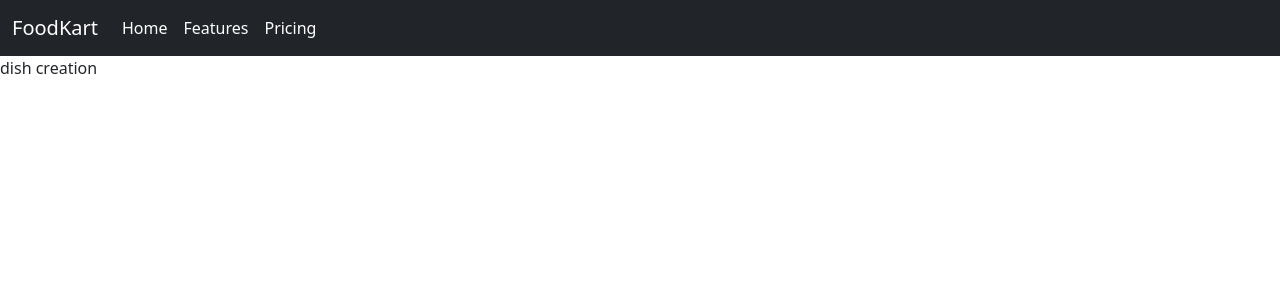
After one commit to arijitchabri/Food_Delivery, a Django app: page /dc in a window 1280 px wide. The commit adds this page. Shown: the top 300 px of the page. Run offline with Django 4.2, Linux system fonts and the light colour scheme; a user stored in the database is signed in.

Commit message:
Resturant can now only view their menu for menu modification

```diff
--- /dev/null
+++ b/Templates/menu/dish.html
@@ -0,0 +1,11 @@
+{% extends 'menu/index.html' %}
+
+{% block container%}
+{% if form == 'dish_creation' %}
+    <p>dish creation</p>
+    {% elif form == 'dish_modification' %}
+    <p>dish modification</p>
+    {% else %}
+    <p>dish deletion</p>
+{% endif %}
+{% endblock container %}
--- a/Templates/menu/index.html
+++ b/Templates/menu/index.html
@@ -53,10 +53,10 @@
               <p>{{ message }}</p>
           {% endif %}
 
-      {%if resturant or tag%}
-        <p>showing dishes from {{resturant}} {{tag}}</p>
+      {%if restaurant or tag%}
+        <p>showing dishes from {{restaurant}} {{tag}}</p>
       {%endif%}
-
+    {% if designation == 'Restaurant' %}
         {%for i in dish%}
             <div class="container">
                 <div class="card mx-5" style="width: 18rem;">
@@ -64,7 +64,27 @@
                     <div class="card-body">
                         <h5 class="card-title">{{i.name}} <span class="mx-3">{{i.price}}</span></h5>
                         <p class="card-text">{{i.description}}</p>
-          <button ><a href="{% url 'resturant_search' i.resturant%}">{{i.resturant}}</a></button>
+                        <button ><a href="{% url 'restaurant_search' i.restaurant%}">{{i.restaurant}}</a></button>
+                        <button ><a href="{% url 'tag_search' i.tags%}">{{i.tags}}</a></button>
+                        <br>
+                        <a href="#" class="btn btn-primary">Add to Cart</a>
+                        <button ><a href="{% url 'dish_modification' %}">modify</a></button>
+                        <button ><a href="{% url 'dish_deletion' %}">delete</a></button>
+                    </div>
+                </div>
+            </div>
+            <br><br>
+        {%endfor%}
+
+        {% else %}
+            {%for i in dish%}
+                <div class="container">
+                    <div class="card mx-5" style="width: 18rem;">
+                        <img src="{{i.image.url}}" class="card-img-top" alt="...">
+                        <div class="card-body">
+                            <h5 class="card-title">{{i.name}} <span class="mx-3">{{i.price}}</span></h5>
+                            <p class="card-text">{{i.description}}</p>
+                            <button ><a href="{% url 'restaurant_search' i.restaurant%}">{{i.restaurant}}</a></button>
                             <button ><a href="{% url 'tag_search' i.tags%}">{{i.tags}}</a></button>
                             <br>
                             <a href="#" class="btn btn-primary">Add to Cart</a>
@@ -72,8 +92,8 @@
                     </div>
                 </div>
                 <br><br>
-
             {%endfor%}
+    {% endif %}
 
     <script src="https://cdn.jsdelivr.net/npm/@popperjs/core@2.10.2/dist/umd/popper.min.js"
         integrity="sha384-7+zCNj/IqJ95wo16oMtfsKbZ9ccEh31eOz1HGyDuCQ6wgnyJNSYdrPa03rtR1zdB"
--- a/menu/models.py
+++ b/menu/models.py
@@ -1,5 +1,5 @@
 from django.db import models
-from django.contrib.auth.models import User as Resturant
+from django.contrib.auth.models import User as restaurant
 from django.contrib.auth.models import User
 
 # Create your models here.
@@ -20,7 +20,7 @@ class Dish(models.Model):
     price = models.IntegerField()
     image = models.ImageField(null = False, blank = False)
     tags = models.ForeignKey(Tags, on_delete = models.CASCADE, null = True)
-    resturant = models.ForeignKey(Resturant, on_delete = models.CASCADE)
+    restaurant = models.ForeignKey(restaurant, on_delete = models.CASCADE)
 
     def __str__(self):
         return f'{self.name} {self.price} {self.tags}'
--- a/menu/urls.py
+++ b/menu/urls.py
@@ -3,11 +3,23 @@ from . import views
 
 urlpatterns = [
     path('', views.index, name = 'index'),
-    path('rs/<str:rest>', views.resturant_search, name = 'resturant_search'),
+
+    # search urls
+
+    path('rs/<str:rest>', views.restaurant_search, name = 'restaurant_search'),
     path('ts/<str:tag>', views.tag_search, name = 'tag_search'),
+
+    # user modification
+
     path('uc', views.user_creation, name = 'user_creation'),
     path('cc', views.customer_creation, name = 'customer_creation'),
     path('log_out', views.log_out, name = 'log_out'),
     path('log_in', views.log_in, name = 'log_in'),
 
+    # dish modification
+
+    path('dc', views.dish_creation, name = 'dish_creation'),
+    path('dm', views.dish_modification, name = 'dish_modification'),
+    path('dd', views.dish_deletion, name = 'dish_deletion'),
+
 ]
--- a/menu/views.py
+++ b/menu/views.py
@@ -13,25 +13,41 @@ from .forms import *
 def index(request):
     dish = Dish.objects.all()
     user = request.user
-    user = str(user)
+    user_name = str(user)
+    try:
+        customer = Customer.objects.get(user = user)
+        designation = customer.designation
+    except TypeError:
+        context = {
+            'dish' : dish,
+            'user' : user_name,
+        }
+        return render(request, 'menu/index.html', context=context)
+    if str(customer.designation) == 'Restaurant':
+        new_dish = []
+        for i in dish:
+            if i.restaurant == customer.user:
+                new_dish.append(i)
+        dish = new_dish
     context = {
         'dish': dish,
-        'user': user
+        'user': user_name,
+        'designation' : str(designation),
     }
     return render(request, 'menu/index.html', context=context)
 
 
-def resturant_search(request, rest):
+def restaurant_search(request, rest):
     dish = []
     for i in Dish.objects.all():
-        resturant = str(i.resturant)
-        if resturant == rest:
+        restaurant = str(i.restaurant)
+        if restaurant == rest:
             dish.append(i)
     user = request.user
     user = str(user)
     context = {
         'dish': dish,
-        'resturant': rest,
+        'restaurant': rest,
         'user': user
     }
     return render(request, 'menu/index.html', context=context)
@@ -115,3 +131,27 @@ def log_in(request):
             messages.error(request, 'username or password is incorrect')
             return redirect('log_in')
     return render(request, 'menu/log_in.html')
+
+
+@login_required
+def dish_creation(request):
+    context = {
+        'form' : 'dish_creation'
+    }
+    return render(request, 'menu/dish.html', context = context)
+
+
+@login_required
+def dish_modification(request):
+    context = {
+        'form': 'dish_modification'
+    }
+    return render(request, 'menu/dish.html', context=context)
+
+
+@login_required
+def dish_deletion(request):
+    context = {
+        'form': 'dish_deletion'
+    }
+    return render(request, 'menu/dish.html', context=context)
```
Also changed, not shown: db.sqlite3, menu/migrations/0008_rename_resturant_dish_restaurant_and_more.py (added). Lines whose indentation alone changed are shown as unchanged.
